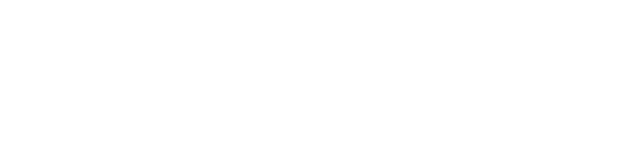
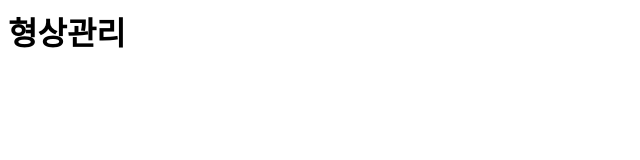
Before and after one commit to wonhyeoksong/whsong, a plain HTML site: page index.html in a window 1280 px wide. Shown: the whole page, without its empty margins (0-640 px from the left). Drawn offline with Linux system fonts and the light colour scheme.

```diff
--- a/index.html
+++ b/index.html
@@ -1,4 +1,7 @@
 <html>
 <body>
+<heder>
+  <h1>형상관리</h1>
+</heder>
 </body>
 </html>
```
